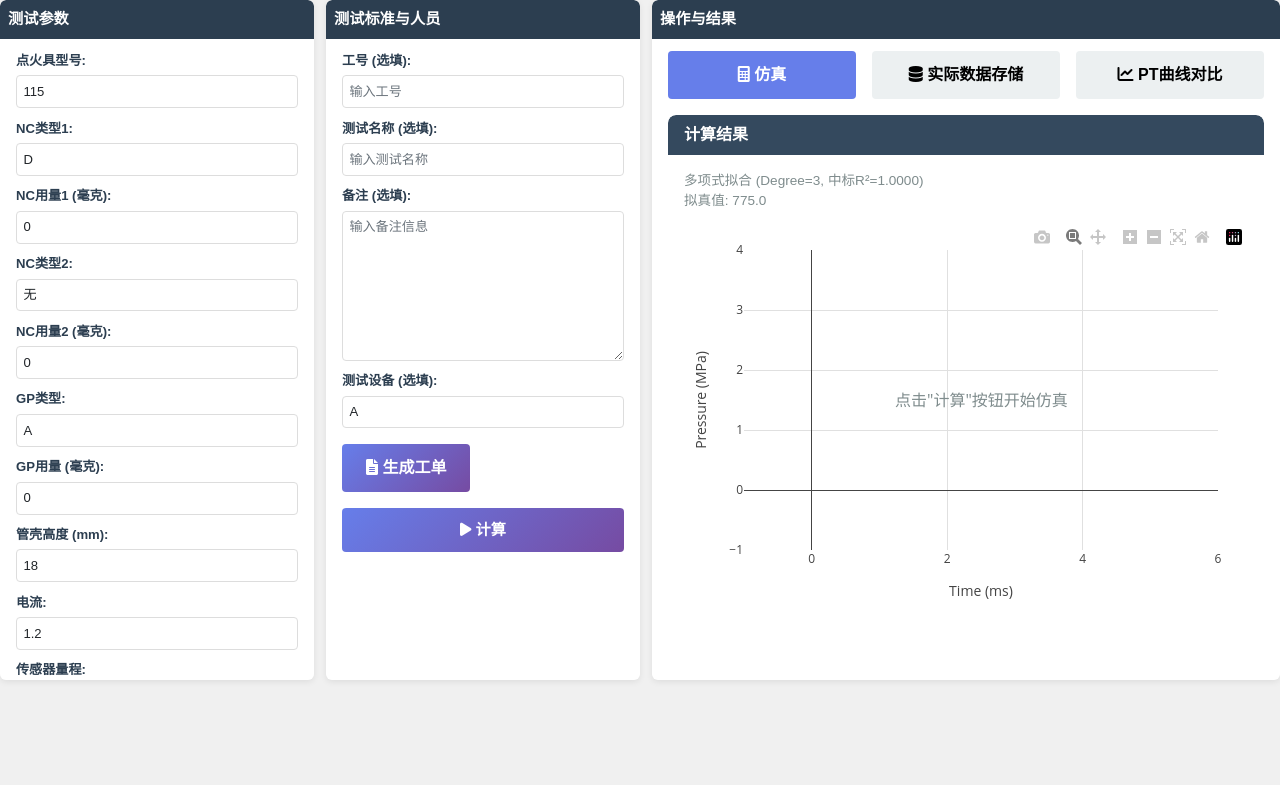
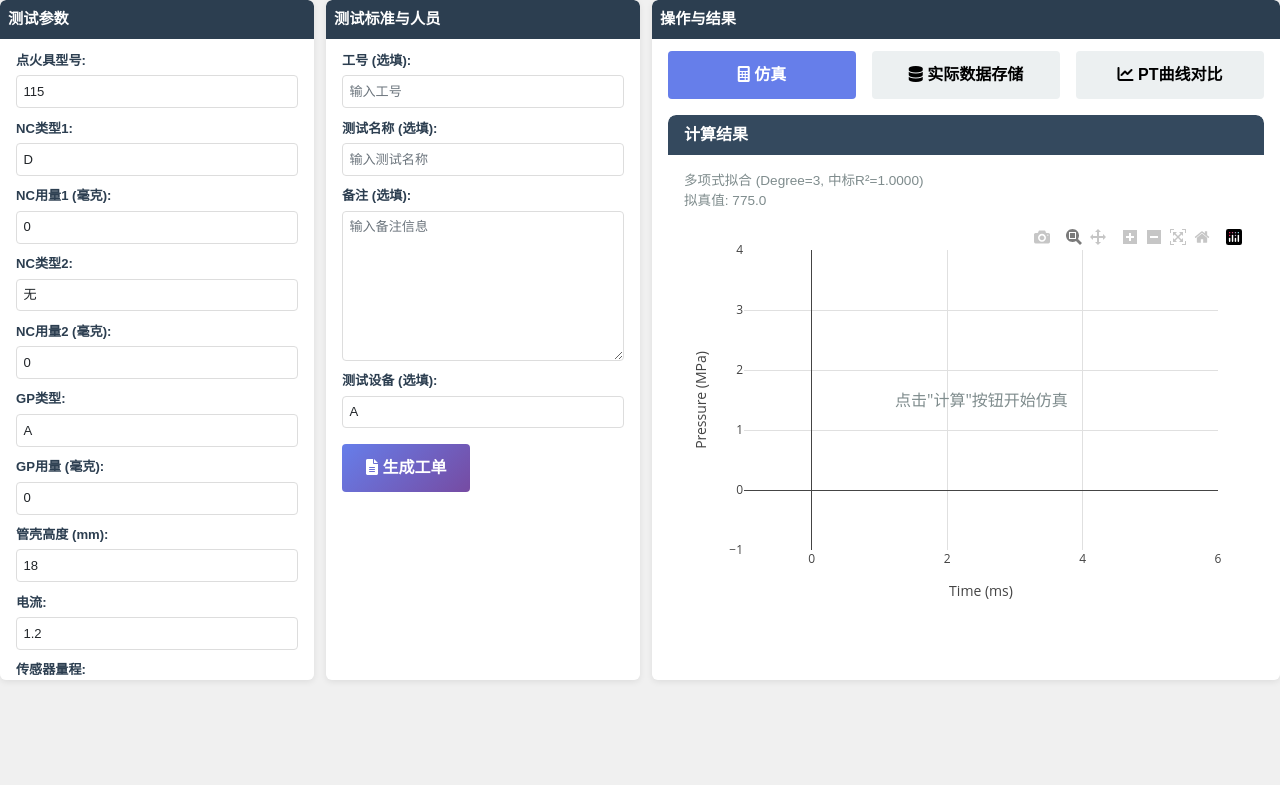
Before and after one commit to Saulliu00/MGG_SYS, a Flask app: template app/templates/simulation/index.html in a window 1280 px wide. Shown: the top 785 px of the page. Run offline with Flask 3, Linux system fonts and the light colour scheme; the template is opened without the code that fills it, so the values that code supplies are empty; parts of the project's set-up code (start-up, migrations or seed data) failed here and were passed over; some libraries are stand-ins or nearby versions.

Commit message:
feat: Move 计算 trigger to 仿真 tab button in 正向 page
Remove the standalone 计算 button from the middle panel.
The 仿真 tab button now calls both switchTab and runSimulation,
so clicking 仿真 switches to the results tab and fires the model
calculation in one action.

Co-Authored-By: Claude Sonnet 4.6 <noreply@anthropic.com>

```diff
--- a/app/templates/simulation/index.html
+++ b/app/templates/simulation/index.html
@@ -155,11 +155,6 @@
                 <div id="workOrderNumber" style="margin-top: 0.5rem; font-weight: bold; color: #667eea;"></div>
             </div>
 
-            <div class="form-group" style="margin-top: 1rem;">
-                <button type="button" class="btn btn-primary" style="width: 100%; padding: 0.65rem; font-size: 0.95rem;" onclick="runSimulation()">
-                    <i class="fas fa-play"></i> 计算
-                </button>
-            </div>
         </div>
 
         <!-- Right Panel - Results (操作与结果) -->
@@ -168,7 +163,7 @@
 
             <!-- Tab Buttons -->
             <div class="tab-buttons">
-                <button type="button" class="tab-btn active" onclick="switchTab('simulation')">
+                <button type="button" class="tab-btn active" onclick="switchTab('simulation'); runSimulation()">
                     <i class="fas fa-calculator"></i> 仿真
                 </button>
                 <button type="button" class="tab-btn" onclick="switchTab('actual')">
```
